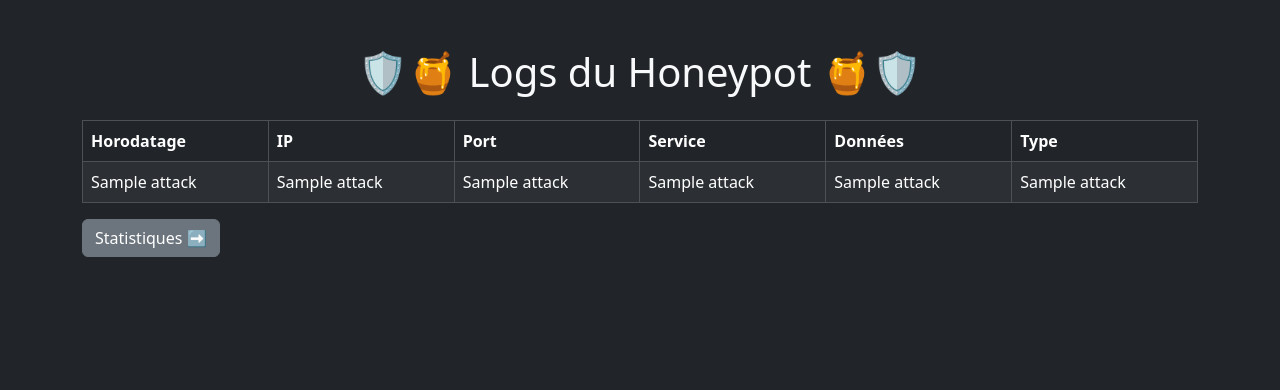
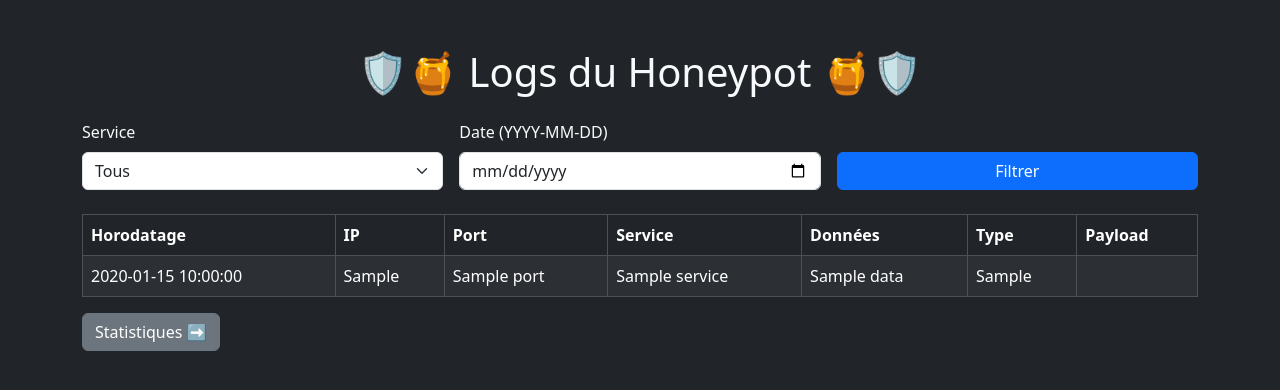
Before and after one commit to Theophanelg/honeypot, a Flask app: template templates/index.html in a window 1280 px wide. Shown: the top 390 px of the page. Run offline with Flask 3, Linux system fonts and the light colour scheme; the template is opened without the code that fills it: most values are stand-ins (such as "Sample title", 1, 10 or a date in 2020).

Commit message:
add payload in board

```diff
--- a/app.py
+++ b/app.py
@@ -1,4 +1,4 @@
-from flask import Flask, render_template
+from flask import Flask, render_template, request
 from utils.db import get_db
 
 app = Flask(__name__)
@@ -9,9 +9,36 @@ conn, cursor = get_db()
 # Route pour afficher les logs
 @app.route('/')
 def index():
-    cursor.execute("SELECT * FROM attacks WHERE data != '' ORDER BY timestamp DESC LIMIT 50")
+    service = request.args.get('service')
+    date = request.args.get('date')
+
+    query = "SELECT * FROM attacks"
+    conditions = []
+    values = []
+
+    if service:
+        conditions.append("service = ?")
+        values.append(service)
+
+    if date:
+        conditions.append("DATE(timestamp) = ?")
+        values.append(date)
+
+    if conditions:
+        query += " WHERE " + " AND ".join(conditions)
+
+    query += " ORDER BY timestamp DESC LIMIT 100"
+
+    cursor.execute(query, values)
     attacks = cursor.fetchall()
-    return render_template('index.html', attacks=attacks)
+
+    cursor.execute("SELECT * FROM payloads")
+    payloads = cursor.fetchall()
+    print("Payloads :")
+    for p in payloads:
+        print(p["ip"], p["port"], p["payload"])
+
+    return render_template('index.html', attacks=attacks, payloads=payloads)
 
 @app.route('/stats')
 def stats():
--- a/templates/index.html
+++ b/templates/index.html
@@ -7,9 +7,29 @@
     <meta http-equiv="refresh" content="10">
     <link href="https://cdn.jsdelivr.net/npm/bootstrap@5.3.3/dist/css/bootstrap.min.css" rel="stylesheet">
 </head>
-<body class="bg-dark text-light">
-    <div class="container mt-5">
-        <h1 class="text-center mb-4">🛡️🍯 Logs du Honeypot 🍯🛡️</h1>
+        <body class="bg-dark text-light">
+            <div class="container mt-5">
+                <h1 class="text-center mb-4">🛡️🍯 Logs du Honeypot 🍯🛡️</h1>
+
+    <form method="get" action="/" class="row g-3 mb-4">
+        <div class="col-md-4">
+            <label for="service" class="form-label">Service</label>
+            <select class="form-select" id="service" name="service">
+            <option value="">Tous</option>
+            <option value="HTTP">HTTP</option>
+            <option value="FTP">FTP</option>
+            <option value="SSH">SSH</option>
+            </select>
+        </div>
+        <div class="col-md-4">
+            <label for="date" class="form-label">Date (YYYY-MM-DD)</label>
+            <input type="date" class="form-control" id="date" name="date">
+        </div>
+        <div class="col-md-4 d-flex align-items-end">
+            <button type="submit" class="btn btn-primary w-100">Filtrer</button>
+        </div>
+    </form>
+
         <table class="table table-striped table-dark table-hover table-bordered">
             <thead>
                 <tr>
@@ -19,17 +39,27 @@
                     <th>Service</th>
                     <th>Données</th>
                     <th>Type</th>
+                    <th>Payload</th>
                 </tr>
             </thead>
             <tbody>
                 {% for attack in attacks %}
                 <tr>
-                    <td>{{ attack[1] }}</td>
-                    <td>{{ attack[2] }}</td>
-                    <td>{{ attack[3] }}</td>
-                    <td>{{ attack[4] }}</td>
-                    <td>{{ attack[5] }}</td>
-                    <td>{{ attack[6] }}</td>
+                    <td>{{ attack.timestamp }}</td>
+                    <td>{{ attack.ip }}</td>
+                    <td>{{ attack.port }}</td>
+                    <td>{{ attack.service }}</td>
+                    <td>{{ attack.data }}</td>
+                    <td>{{ attack.data_type }}</td>
+                    <td>
+                    {% if attack.service == "HTTP" %}
+                        {% for payload in payloads %}
+                            {% if payload.ip == attack.ip and payload.port == attack.port %}
+                                <div>{{ payload.payload }}</div>
+                            {% endif %}
+                        {% endfor %}
+                    {% endif %}
+                </td>
                 </tr>
                 {% endfor %}
             </tbody>
```
Also changed, not shown: utils/db.py (+26 -0 lines), utils/logger.py (+47 -3 lines), honeypot.db (added), 2 other files.
